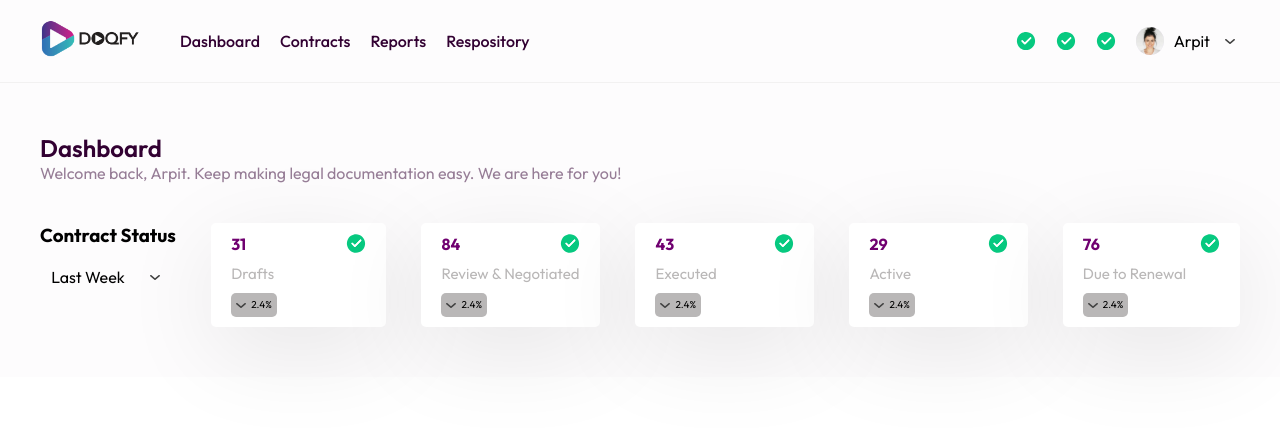
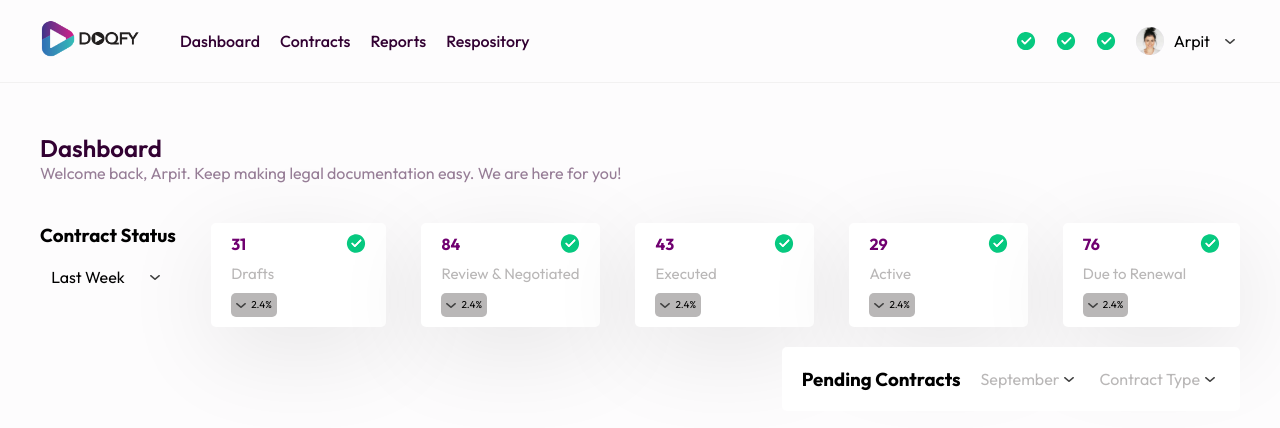
Before and after one commit to ajith82/doqfy-dashboard, an Angular app: page / in a window 1280 px wide. Shown: the top 428 px of the page. Built offline with nearby package versions, Linux system fonts and the light colour scheme.

Commit message:
graph and bar structure created

```diff
--- a/src/app/components/dashboard/dashboard.component.html
+++ b/src/app/components/dashboard/dashboard.component.html
@@ -21,5 +21,23 @@
         <span><img [src]="data.arrow" alt="arrow" />{{ data.num }}</span>
       </div>
     </div>
+
+    <div class="dashboardGraphBar">
+      <div class="dashboardGraph"></div>
+      <div class="dashboardPendingContracts">
+        <div class="title">
+          <h3>Pending Contracts</h3>
+          <span
+            >September
+            <img src="../../../assets/images/header/arrowDown.svg" alt="arrow"
+          /></span>
+          <span
+            >Contract Type
+            <img src="../../../assets/images/header/arrowDown.svg" alt="arrow"
+          /></span>
+        </div>
+        <div></div>
+      </div>
+    </div>
   </div>
 </section>
--- a/src/app/components/dashboard/dashboard.component.scss
+++ b/src/app/components/dashboard/dashboard.component.scss
@@ -34,7 +34,7 @@
       align-items: flex-start;
       flex-direction: column;
       gap: 10px;
-      box-shadow: 2px 24px 96px 0 rgba(0,0,0,.09);
+      box-shadow: 2px 24px 96px 0 rgba(0, 0, 0, 0.09);
       border-radius: 5px;
       h4 {
         @include d-flex($jc: flex-start);
@@ -57,4 +57,27 @@
       }
     }
   }
+
+  &GraphBar {
+    @include d-flex($jc: space-between);
+    padding-top: 20px;
+  }
+
+  &Graph {
+  }
+
+  &PendingContracts {
+    background-color: $color-white-0;
+    padding: 20px;
+    border-radius: 5px;
+    .title {
+      @include d-flex($jc: flex-start);
+      gap: 20px;
+      span {
+        @include d-flex($jc: flex-start);
+        white-space: nowrap;
+        color: $color-white-1;
+      }
+    }
+  }
 }
```
